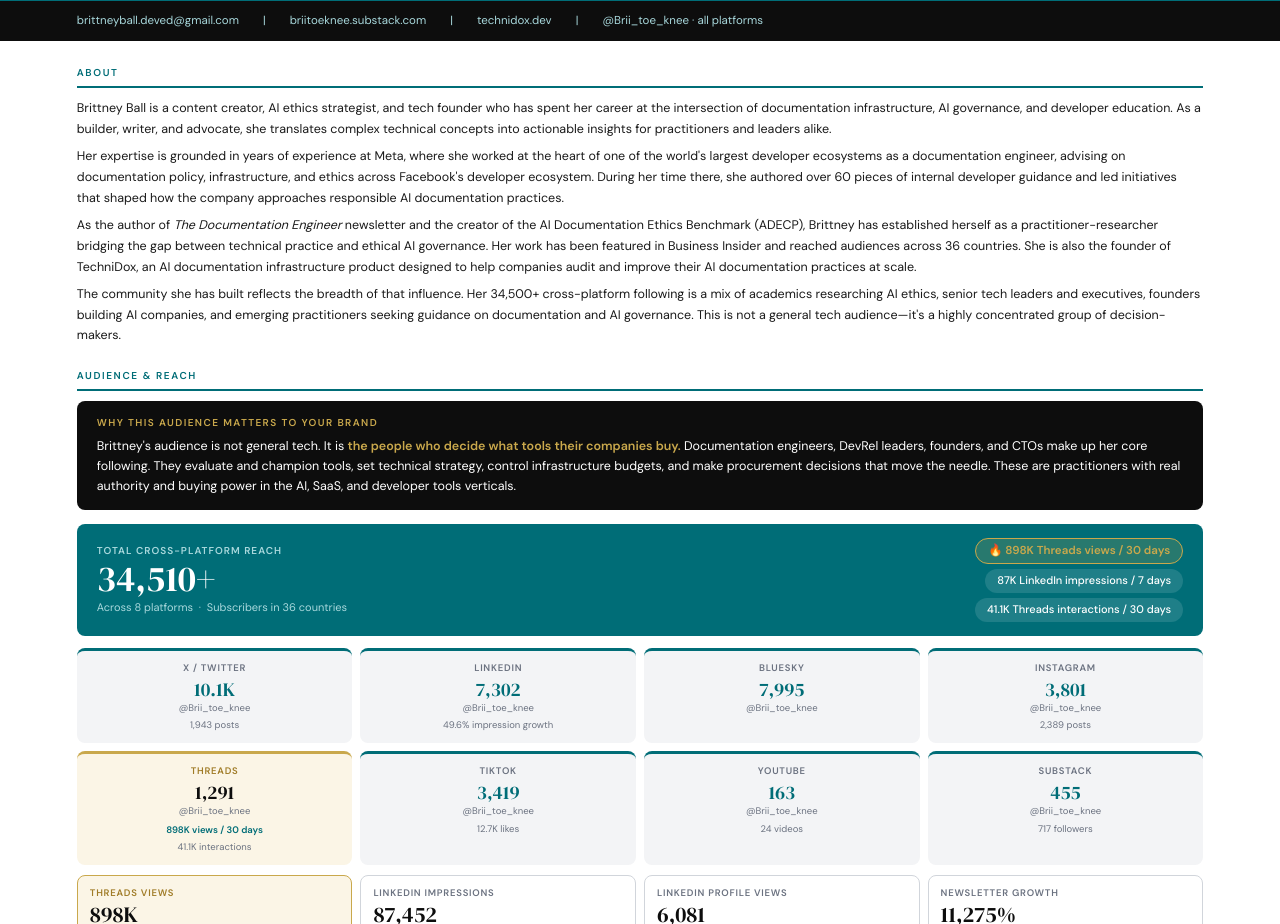
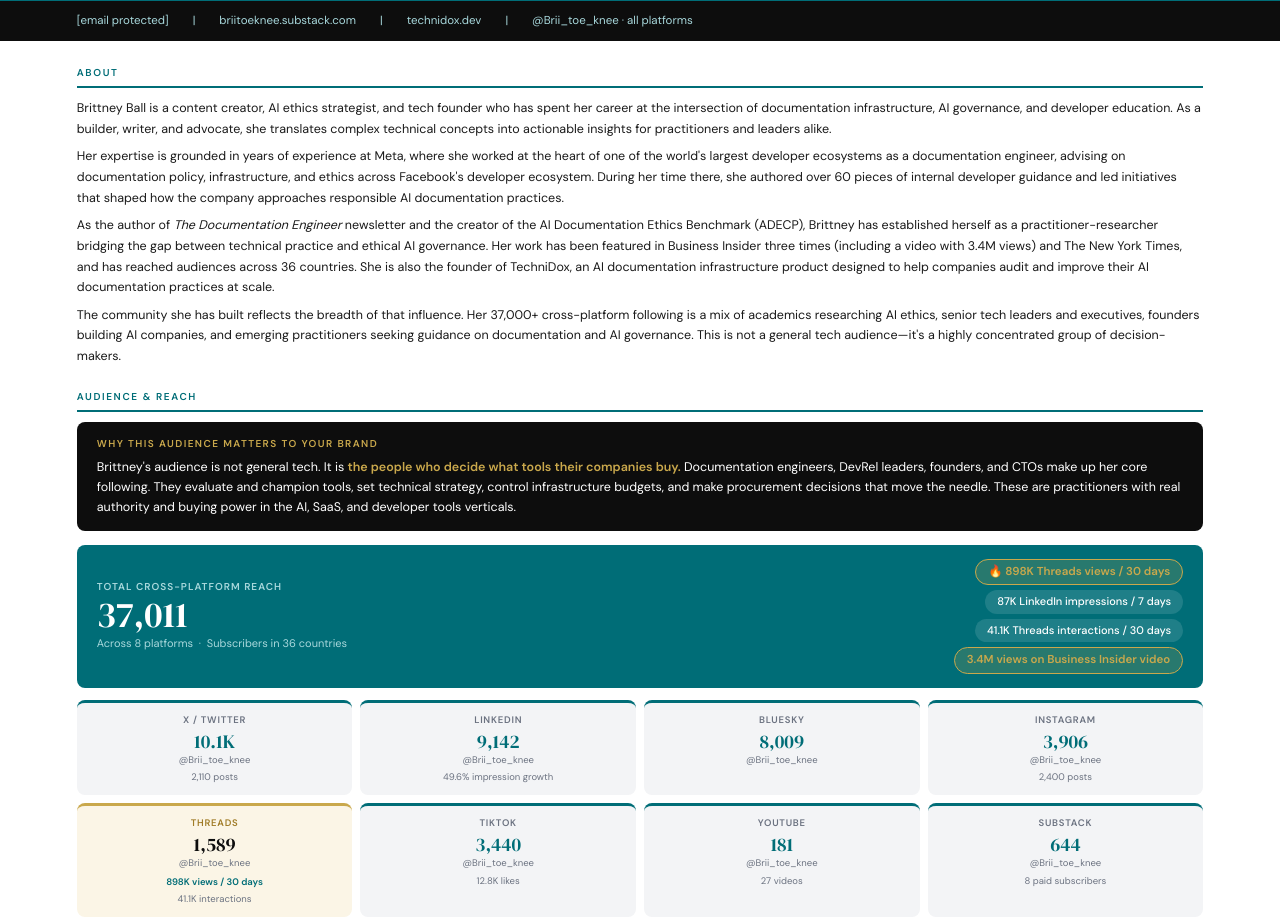
Before and after one commit to bball07/media-kit, a plain HTML site: page index.html in a window 1280 px wide. Shown: the part 139-1063 px from the top of the page. Drawn offline with Linux system fonts and the light colour scheme.

Commit message:
Update media kit: September 2026 stats and press

```diff
--- a/index.html
+++ b/index.html
@@ -388,13 +388,13 @@
     </div>
     <div class="header-right">
       <div class="kit-label">Media Kit</div>
-      <div class="date">June 2026</div>
+      <div class="date">September 2026</div>
     </div>
   </div>
 
   <!-- CONTACT BAR -->
   <div class="contact-bar">
-    <a href="mailto:brittneyball.deved@gmail.com">brittneyball.deved@gmail.com</a>
+    <a href="/cdn-cgi/l/email-protection#8eecfce7fafae0ebf7ecefe2e2a0eaebf8ebeacee9e3efe7e2a0ede1e3"><span class="__cf_email__" data-cfemail="4a2838233e3e242f33282b2626642e2f3c2f2e0a2d272b232664292527">[email&#160;protected]</span></a>
     <span class="contact-sep">|</span>
     <a href="https://briitoeknee.substack.com">briitoeknee.substack.com</a>
     <span class="contact-sep">|</span>
@@ -410,8 +410,8 @@
       <span class="section-label">About</span>
       <p>Brittney Ball is a content creator, AI ethics strategist, and tech founder who has spent her career at the intersection of documentation infrastructure, AI governance, and developer education. As a builder, writer, and advocate, she translates complex technical concepts into actionable insights for practitioners and leaders alike.</p>
       <p>Her expertise is grounded in years of experience at Meta, where she worked at the heart of one of the world's largest developer ecosystems as a documentation engineer, advising on documentation policy, infrastructure, and ethics across Facebook's developer ecosystem. During her time there, she authored over 60 pieces of internal developer guidance and led initiatives that shaped how the company approaches responsible AI documentation practices.</p>
-      <p>As the author of <em>The Documentation Engineer</em> newsletter and the creator of the AI Documentation Ethics Benchmark (ADECP), Brittney has established herself as a practitioner-researcher bridging the gap between technical practice and ethical AI governance. Her work has been featured in Business Insider and reached audiences across 36 countries. She is also the founder of TechniDox, an AI documentation infrastructure product designed to help companies audit and improve their AI documentation practices at scale.</p>
-      <p>The community she has built reflects the breadth of that influence. Her 34,500+ cross-platform following is a mix of academics researching AI ethics, senior tech leaders and executives, founders building AI companies, and emerging practitioners seeking guidance on documentation and AI governance. This is not a general tech audience—it's a highly concentrated group of decision-makers.</p>
+      <p>As the author of <em>The Documentation Engineer</em> newsletter and the creator of the AI Documentation Ethics Benchmark (ADECP), Brittney has established herself as a practitioner-researcher bridging the gap between technical practice and ethical AI governance. Her work has been featured in Business Insider three times (including a video with 3.4M views) and The New York Times, and has reached audiences across 36 countries. She is also the founder of TechniDox, an AI documentation infrastructure product designed to help companies audit and improve their AI documentation practices at scale.</p>
+      <p>The community she has built reflects the breadth of that influence. Her 37,000+ cross-platform following is a mix of academics researching AI ethics, senior tech leaders and executives, founders building AI companies, and emerging practitioners seeking guidance on documentation and AI governance. This is not a general tech audience—it's a highly concentrated group of decision-makers.</p>
     </div>
 
     <!-- AUDIENCE & REACH: full width -->
@@ -428,13 +428,14 @@
       <div class="reach-headline">
         <div>
           <div class="total-label">Total Cross-Platform Reach</div>
-          <div class="total-num">34,510+</div>
+          <div class="total-num">37,011</div>
           <div class="total-sub">Across 8 platforms &nbsp;·&nbsp; Subscribers in 36 countries</div>
         </div>
         <div class="reach-pills">
           <div class="reach-pill gold">🔥 898K Threads views / 30 days</div>
           <div class="reach-pill">87K LinkedIn impressions / 7 days</div>
           <div class="reach-pill">41.1K Threads interactions / 30 days</div>
+          <div class="reach-pill gold">3.4M views on Business Insider video</div>
         </div>
       </div>
 
@@ -444,49 +445,49 @@
           <div class="p-name">X / Twitter</div>
           <div class="p-num">10.1K</div>
           <div class="p-handle">@Brii_toe_knee</div>
-          <div class="p-eng">1,943 posts</div>
+          <div class="p-eng">2,110 posts</div>
         </div>
         <div class="platform-card">
           <div class="p-name">LinkedIn</div>
-          <div class="p-num">7,302</div>
+          <div class="p-num">9,142</div>
           <div class="p-handle">@Brii_toe_knee</div>
           <div class="p-eng">49.6% impression growth</div>
         </div>
         <div class="platform-card">
           <div class="p-name">Bluesky</div>
-          <div class="p-num">7,995</div>
+          <div class="p-num">8,009</div>
           <div class="p-handle">@Brii_toe_knee</div>
         </div>
         <div class="platform-card">
           <div class="p-name">Instagram</div>
-          <div class="p-num">3,801</div>
+          <div class="p-num">3,906</div>
           <div class="p-handle">@Brii_toe_knee</div>
-          <div class="p-eng">2,389 posts</div>
+          <div class="p-eng">2,400 posts</div>
         </div>
         <div class="platform-card featured">
           <div class="p-name">Threads</div>
-          <div class="p-num">1,291</div>
+          <div class="p-num">1,589</div>
           <div class="p-handle">@Brii_toe_knee</div>
           <div class="p-views">898K views / 30 days</div>
           <div class="p-eng">41.1K interactions</div>
         </div>
         <div class="platform-card">
           <div class="p-name">TikTok</div>
-          <div class="p-num">3,419</div>
+          <div class="p-num">3,440</div>
           <div class="p-handle">@Brii_toe_knee</div>
-          <div class="p-eng">12.7K likes</div>
+          <div class="p-eng">12.8K likes</div>
         </div>
         <div class="platform-card">
           <div class="p-name">YouTube</div>
-          <div class="p-num">163</div>
+          <div class="p-num">181</div>
           <div class="p-handle">@Brii_toe_knee</div>
-          <div class="p-eng">24 videos</div>
+          <div class="p-eng">27 videos</div>
         </div>
         <div class="platform-card">
           <div class="p-name">Substack</div>
-          <div class="p-num">455</div>
+          <div class="p-num">644</div>
           <div class="p-handle">@Brii_toe_knee</div>
-          <div class="p-eng">717 followers</div>
+          <div class="p-eng">8 paid subscribers</div>
         </div>
       </div>
 
@@ -641,7 +642,9 @@
         <li><span class="cred-dot"></span>Former Meta Documentation Engineer, developer ecosystem</li>
         <li><span class="cred-dot"></span>Founder of TechniDox, AI documentation infrastructure product</li>
         <li><span class="cred-dot"></span>Author, <em>The Documentation Engineer</em> newsletter</li>
-        <li><span class="cred-dot"></span>Featured in Business Insider</li>
+        <li><span class="cred-dot"></span>Featured in Business Insider three times, including <a href="https://youtu.be/3I-xv56cBUY" style="color:inherit">a video with 3.4M views</a> and <a href="https://www.businessinsider.com/meta-engineer-laid-off-low-performer-cant-find-job-2025-11" style="color:inherit">a 2025 article</a></li>
+        <li><span class="cred-dot"></span>Featured in <a href="https://www.nytimes.com/2019/05/19/business/tech-jobs-middle-class.html" style="color:inherit">The New York Times</a></li>
+        <li><span class="cred-dot"></span>Current brand partner: Guru. Past partner: Document360</li>
         <li><span class="cred-dot"></span>30+ conference speaking appearances</li>
         <li><span class="cred-dot"></span>15+ podcast appearances</li>
         <li><span class="cred-dot"></span>Creator of the ADECP AI Documentation Ethics Benchmark</li>
@@ -697,7 +700,7 @@
         </div>
         <div class="nl-stats">
           <div>
-            <div class="nl-num">455</div>
+            <div class="nl-num">644</div>
             <div class="nl-label">Subscribers</div>
           </div>
           <div>
@@ -718,12 +721,12 @@
   <div class="footer">
     <div class="f-name">Brittney Ball</div>
     <div class="f-contact">
-      <a href="mailto:brittneyball.deved@gmail.com">brittneyball.deved@gmail.com</a><br>
+      <a href="/cdn-cgi/l/email-protection#c8aabaa1bcbca6adb1aaa9a4a4e6acadbeadac88afa5a9a1a4e6aba7a5"><span class="__cf_email__" data-cfemail="0567776c71716b607c676469692b6160736061456268646c692b666a68">[email&#160;protected]</span></a><br>
       <a href="https://technidox.dev">technidox.dev</a> &nbsp;·&nbsp;
       <a href="https://briitoeknee.substack.com">The Documentation Engineer</a>
     </div>
   </div>
 
 </div>
-</body>
+<script data-cfasync="false" src="/cdn-cgi/scripts/5c5dd728/cloudflare-static/email-decode.min.js"></script></body>
 </html>
```
